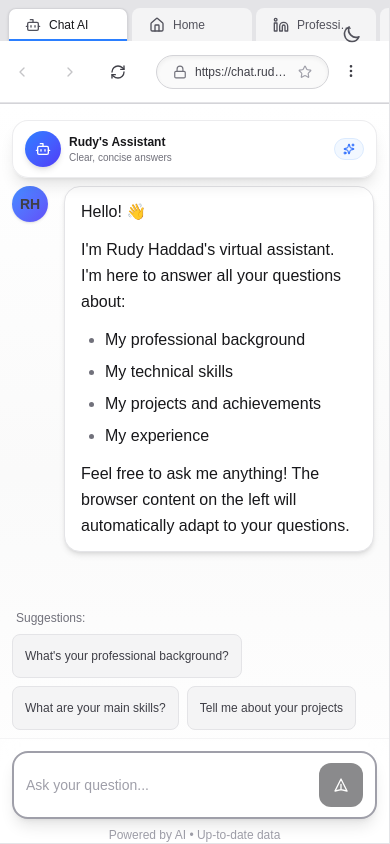
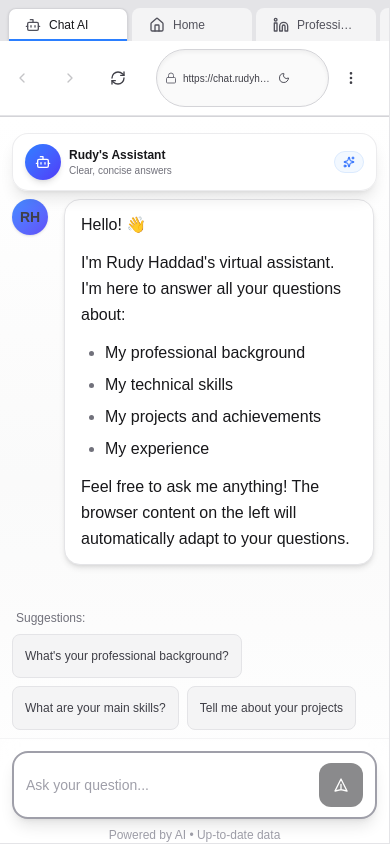
Before and after one commit to rudy002/cv-interactive-agent, a Next.js app: page / in a window 390 px wide. Built offline with nearby package versions, Linux system fonts and the light colour scheme.

Commit message:
Update MiniBrowser and Home components for improved user experience. Change French labels to English for consistency, adjust theme toggle visibility on mobile, and enhance URL bar styling. Refactor menu items to hide theme toggle in mobile view.

```diff
--- a/app/page.tsx
+++ b/app/page.tsx
@@ -11,8 +11,8 @@ export default function Home() {
   return (
     <div className="flex h-screen w-full overflow-hidden bg-white dark:bg-black">
       <main className="flex-1 flex flex-col h-screen overflow-hidden relative">
-        {/* Toggle de thème en haut à droite */}
-        <div className="absolute top-3 right-3 sm:top-4 sm:right-4 z-10">
+        {/* Toggle de thème en haut à droite - caché en mobile (toggle dans la barre URL) */}
+        <div className="hidden lg:block absolute top-3 right-3 sm:top-4 sm:right-4 z-10">
           <ThemeToggle />
         </div>
 
--- a/components/MiniBrowser.tsx
+++ b/components/MiniBrowser.tsx
@@ -247,44 +247,32 @@ export default function MiniBrowser({ currentTopic }: MiniBrowserProps) {
   const menuItems = [
     {
       icon: Share2,
-      label: "Partager",
+      label: "Share",
       action: handleShare,
       divider: false,
     },
     {
       icon: Copy,
-      label: copied ? "Lien copié !" : "Copier le lien",
+      label: copied ? "Link copied!" : "Copy link",
       action: handleCopyLink,
       divider: false,
     },
     {
       icon: Linkedin,
-      label: "Partager sur LinkedIn",
+      label: "Share on LinkedIn",
       action: handleShareLinkedIn,
       divider: true,
     },
     {
       icon: Download,
-      label: "Télécharger en PDF",
+      label: "Download PDF",
       action: handleDownloadPDF,
-      divider: false,
-    },
-    {
-      icon: Printer,
-      label: "Imprimer",
-      action: handlePrint,
       divider: true,
     },
     {
       icon: isDark ? Sun : Moon,
-      label: isDark ? "Mode clair" : "Mode sombre",
+      label: isDark ? "Light mode" : "Dark mode",
       action: toggleTheme,
-      divider: false,
-    },
-    {
-      icon: ExternalLink,
-      label: "Voir le code source",
-      action: handleViewSource,
       divider: false,
     },
   ];
@@ -330,7 +318,7 @@ export default function MiniBrowser({ currentTopic }: MiniBrowserProps) {
             onClick={goBack}
             disabled={historyIndex === 0}
               className="p-1.5 rounded-md hover:bg-zinc-100 dark:hover:bg-zinc-700 disabled:opacity-30 disabled:cursor-not-allowed transition-all"
-              title="Retour"
+            title="Back"
           >
               <ChevronLeft className="w-4 h-4 text-zinc-700 dark:text-zinc-300" />
           </button>
@@ -339,7 +327,7 @@ export default function MiniBrowser({ currentTopic }: MiniBrowserProps) {
             onClick={goForward}
             disabled={historyIndex === history.length - 1}
               className="p-1.5 rounded-md hover:bg-zinc-100 dark:hover:bg-zinc-700 disabled:opacity-30 disabled:cursor-not-allowed transition-all"
-              title="Avant"
+            title="Forward"
           >
               <ChevronRight className="w-4 h-4 text-zinc-700 dark:text-zinc-300" />
           </button>
@@ -348,20 +336,34 @@ export default function MiniBrowser({ currentTopic }: MiniBrowserProps) {
             onClick={refresh}
             disabled={isLoading}
               className="p-1.5 rounded-md hover:bg-zinc-100 dark:hover:bg-zinc-700 disabled:opacity-50 transition-all"
-              title="Actualiser"
+            title="Refresh"
           >
               <RefreshCw className={`w-4 h-4 text-zinc-700 dark:text-zinc-300 ${isLoading ? 'animate-spin' : ''}`} />
           </button>
           </div>
 
           {/* URL Bar - Style Chrome/Safari */}
-          <div className="flex-1 flex items-center gap-2 px-4 py-2 bg-zinc-50 dark:bg-zinc-900 rounded-full border border-zinc-300 dark:border-zinc-700 min-w-0 shadow-inner">
-            <Lock className="w-3.5 h-3.5 text-zinc-500 dark:text-zinc-400 flex-shrink-0" />
-            <span className="text-xs sm:text-sm text-zinc-700 dark:text-zinc-300 truncate font-medium">
+          <div className="flex-1 flex items-center gap-1.5 sm:gap-2 px-2 sm:px-4 py-1.5 sm:py-2 bg-zinc-50 dark:bg-zinc-900 rounded-full border border-zinc-300 dark:border-zinc-700 min-w-0 shadow-inner">
+            <Lock className="w-3 h-3 sm:w-3.5 sm:h-3.5 text-zinc-500 dark:text-zinc-400 flex-shrink-0" />
+            <span className="text-[10px] sm:text-xs md:text-sm text-zinc-700 dark:text-zinc-300 truncate font-medium flex-1 min-w-0">
               https://{currentPage.url}
             </span>
-            <div className="ml-auto flex items-center gap-1">
+            <div className="ml-auto flex items-center gap-1 flex-shrink-0">
+              {isMobile ? (
+                <button
+                  onClick={toggleTheme}
+                  className="p-0.5 sm:p-1 rounded-md hover:bg-zinc-200 dark:hover:bg-zinc-800 transition-colors"
+                  title={isDark ? "Light mode" : "Dark mode"}
+                >
+                  {isDark ? (
+                    <Sun className="w-3 h-3 sm:w-3.5 sm:h-3.5 text-zinc-600 dark:text-zinc-400" />
+                  ) : (
+                    <Moon className="w-3 h-3 sm:w-3.5 sm:h-3.5 text-zinc-600 dark:text-zinc-400" />
+                  )}
+                </button>
+              ) : (
                 <Star className="w-3.5 h-3.5 text-zinc-400 dark:text-zinc-500 hover:text-yellow-500 cursor-pointer transition-colors" />
+              )}
           </div>
         </div>
 
@@ -372,7 +374,7 @@ export default function MiniBrowser({ currentTopic }: MiniBrowserProps) {
               className={`p-1.5 rounded-md hover:bg-zinc-100 dark:hover:bg-zinc-700 transition-all ${
                 isMenuOpen ? 'bg-zinc-100 dark:bg-zinc-700' : ''
               }`}
-              title="Menu"
+              title="More options"
             >
               <MoreVertical className="w-4 h-4 text-zinc-700 dark:text-zinc-300" />
             </button>
@@ -380,7 +382,15 @@ export default function MiniBrowser({ currentTopic }: MiniBrowserProps) {
             {/* Menu Dropdown */}
             {isMenuOpen && (
               <div className="absolute right-0 top-full mt-1 w-64 bg-white dark:bg-zinc-800 rounded-lg shadow-xl border border-zinc-200 dark:border-zinc-700 py-2 z-50">
-                {menuItems.map((item, index) => {
+                {menuItems
+                  .filter((item) => {
+                    // Cacher le toggle de thème en mode mobile (il est dans la barre de recherche)
+                    if (isMobile && (item.label === "Light mode" || item.label === "Dark mode")) {
+                      return false;
+                    }
+                    return true;
+                  })
+                  .map((item, index) => {
                     const Icon = item.icon;
                     return (
                       <div key={index}>
@@ -392,7 +402,7 @@ export default function MiniBrowser({ currentTopic }: MiniBrowserProps) {
                           className="w-full flex items-center gap-3 px-4 py-2.5 text-sm text-zinc-700 dark:text-zinc-300 hover:bg-zinc-100 dark:hover:bg-zinc-700 transition-colors text-left"
                         >
                           <Icon className="w-4 h-4 flex-shrink-0" />
-                        <span className={copied && item.label.includes("copié") ? "text-green-600 dark:text-green-400 font-medium" : ""}>
+                          <span className={copied && item.label.includes("copied") ? "text-green-600 dark:text-green-400 font-medium" : ""}>
                             {item.label}
                           </span>
                         </button>
@@ -414,7 +424,7 @@ export default function MiniBrowser({ currentTopic }: MiniBrowserProps) {
                 <div className="w-12 h-12 border-4 border-zinc-200 dark:border-zinc-700 border-t-blue-500 rounded-full animate-spin" />
               </div>
               <p className="text-sm text-zinc-500 dark:text-zinc-400 font-medium">
-                Chargement...
+                Loading...
               </p>
             </div>
           </div>
@@ -430,13 +440,13 @@ export default function MiniBrowser({ currentTopic }: MiniBrowserProps) {
         <div className="flex items-center gap-4 text-xs text-zinc-500 dark:text-zinc-400">
           <span className="flex items-center gap-1">
             <Lock className="w-3 h-3" />
-            <span>Connexion sécurisée</span>
+            <span>Secure connection</span>
           </span>
           <span>•</span>
           <span>{currentPage.url}</span>
         </div>
         <div className="text-xs text-zinc-500 dark:text-zinc-400">
-          {new Date().toLocaleTimeString('fr-FR', { hour: '2-digit', minute: '2-digit' })}
+          {new Date().toLocaleTimeString('en-US', { hour: '2-digit', minute: '2-digit' })}
         </div>
       </div>
     </div>
```
Lines whose indentation alone changed are shown as unchanged.
